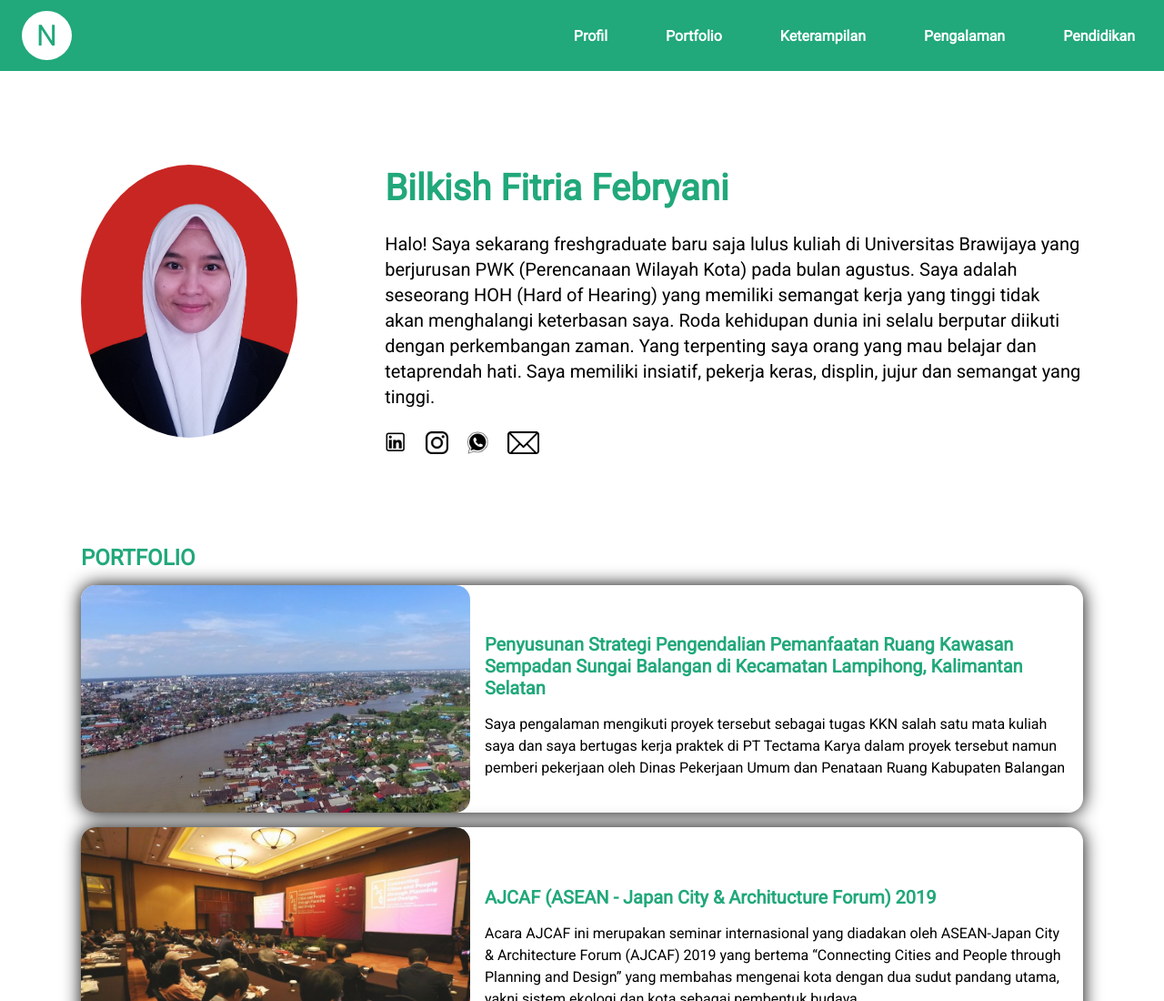
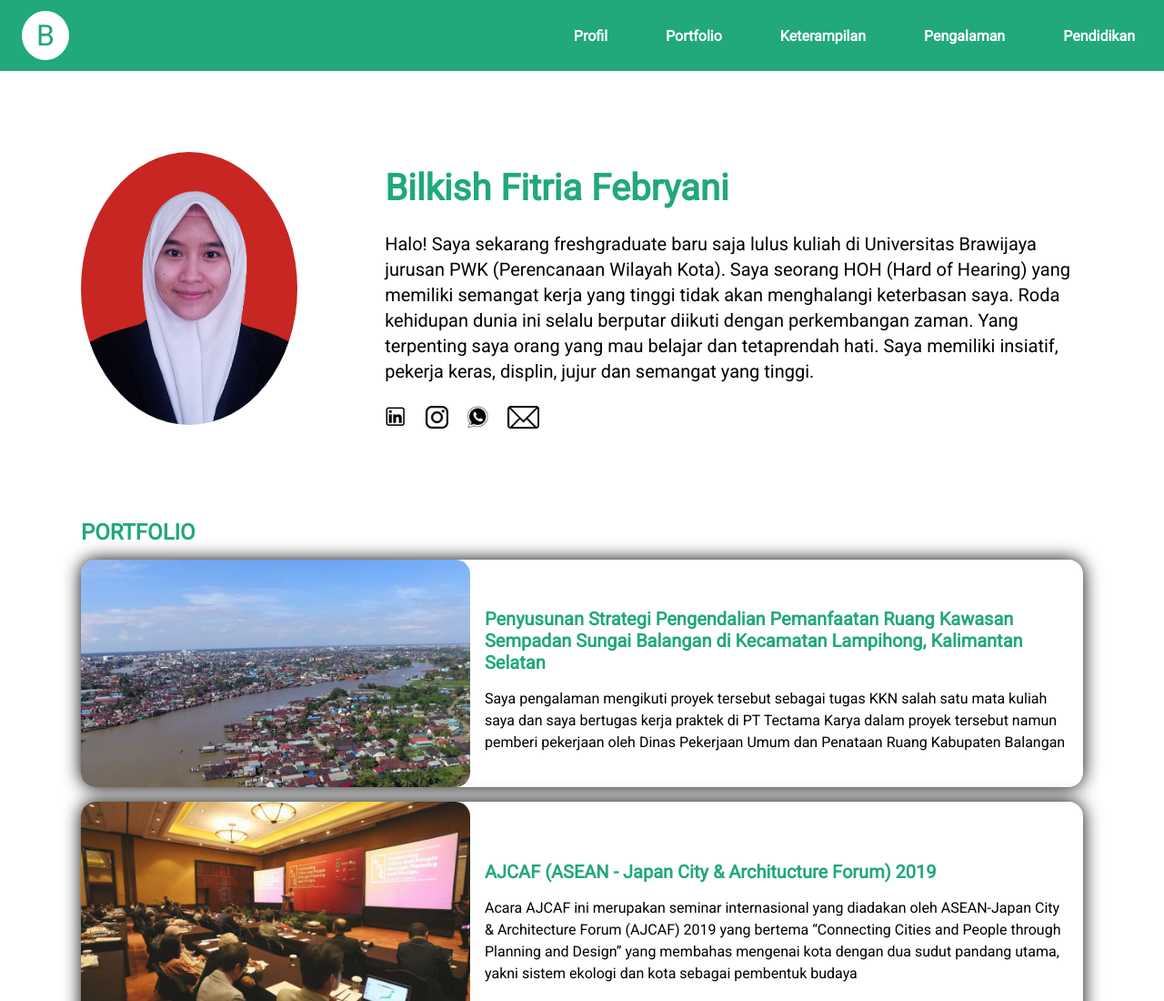
Before and after one commit to bilkishff/DeafToDevPersonal-PortfolioBilkish, a plain HTML site: page index.html in a window 1280 px wide. Shown: the top 1100 px of the page at 91% size. Drawn offline with Linux system fonts and the light colour scheme.

Commit message:
Update index.html

```diff
--- a/index.html
+++ b/index.html
@@ -9,7 +9,7 @@
 </head>
 <body>
     <header>
-        <a href="index.html" class="logo">N</a>
+        <a href="index.html" class="logo">B</a>
         <nav class="nav-bar">
             <ul class="nav-bar-items">
                 <li><a href="#top">Profil</a></li>
@@ -27,7 +27,7 @@
             <img src="./gambar/Foto Bilkish.jpg" id="profile-picture">
             <div id="bio">
                 <h1 class="title-1" id="name">Bilkish Fitria Febryani</h1>
-                <p class="subtitle">Halo! Saya sekarang freshgraduate baru saja lulus kuliah di Universitas Brawijaya yang berjurusan PWK (Perencanaan Wilayah Kota) pada bulan agustus. Saya adalah seseorang HOH (Hard of Hearing) yang memiliki semangat kerja yang tinggi tidak akan menghalangi keterbasan saya. Roda kehidupan dunia ini selalu berputar diikuti dengan perkembangan zaman. Yang terpenting saya orang yang mau belajar dan tetaprendah hati. Saya memiliki insiatif, pekerja keras, displin, jujur dan semangat yang tinggi.</p>
+                <p class="subtitle">Halo! Saya sekarang freshgraduate baru saja lulus kuliah di Universitas Brawijaya jurusan PWK (Perencanaan Wilayah Kota). Saya seorang HOH (Hard of Hearing) yang memiliki semangat kerja yang tinggi tidak akan menghalangi keterbasan saya. Roda kehidupan dunia ini selalu berputar diikuti dengan perkembangan zaman. Yang terpenting saya orang yang mau belajar dan tetaprendah hati. Saya memiliki insiatif, pekerja keras, displin, jujur dan semangat yang tinggi.</p>
                 <div class="social-media-container">
                     <a href=""><img src="gambar/linkedin.png" alt=""></a>
                     <a href=""><img src="gambar/instagram.png" alt=""></a>
```
